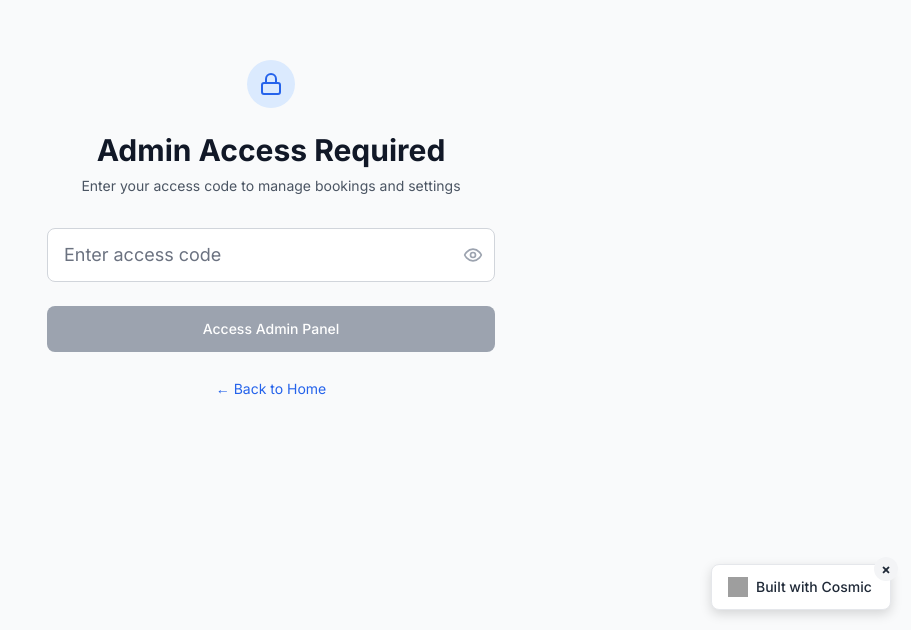
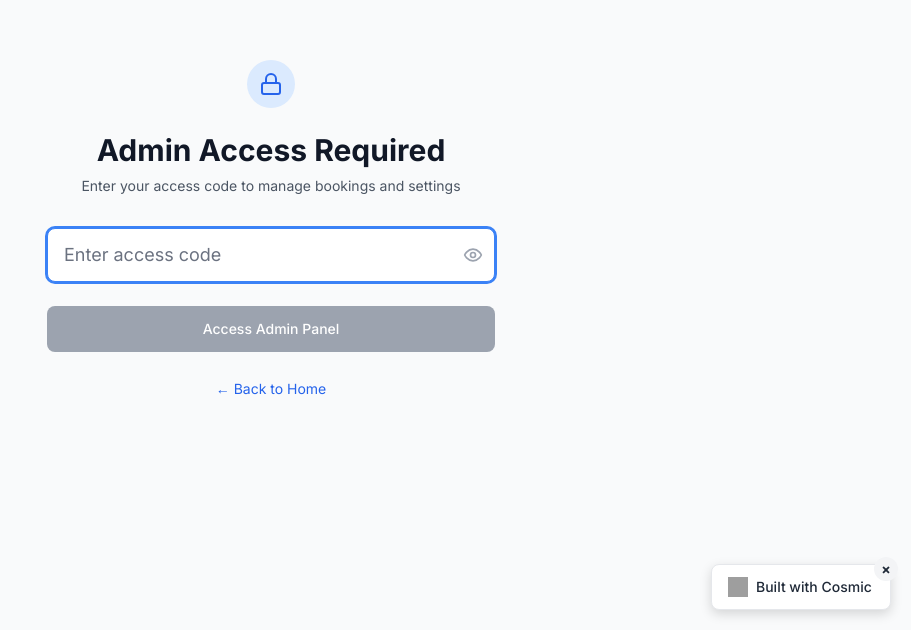
Before and after one commit to cosmic-community/bookeasy, a Next.js app: page /admin-login in a window 1280 px wide. Shown: the part 170-800 px from the top of the page, without its empty margins (369-1280 px from the left). Built offline with nearby package versions, Linux system fonts and the light colour scheme; grey boxes are pictures that could not be loaded.

Commit message:
Add auto-focus to login input and keep password toggle visible on focus

```diff
--- a/components/AdminLoginForm.tsx
+++ b/components/AdminLoginForm.tsx
@@ -1,6 +1,6 @@
 'use client'
 
-import { useState } from 'react'
+import { useState, useEffect, useRef } from 'react'
 import { useRouter, useSearchParams } from 'next/navigation'
 import { Eye, EyeOff } from 'lucide-react'
 
@@ -9,10 +9,18 @@ export default function AdminLoginForm() {
   const [showPassword, setShowPassword] = useState(false)
   const [error, setError] = useState('')
   const [isLoading, setIsLoading] = useState(false)
+  const inputRef = useRef<HTMLInputElement>(null)
 
   const router = useRouter()
   const searchParams = useSearchParams()
   const redirectPath = searchParams.get('redirect') || '/bookings'
+
+  // Auto-focus the input when component mounts
+  useEffect(() => {
+    if (inputRef.current) {
+      inputRef.current.focus()
+    }
+  }, [])
 
   const handleSubmit = async (e: React.FormEvent) => {
     e.preventDefault()
@@ -55,6 +63,7 @@ export default function AdminLoginForm() {
         </label>
         <div className="relative">
           <input
+            ref={inputRef}
             id="access-code"
             name="access-code"
             type={showPassword ? 'text' : 'password'}
@@ -67,9 +76,10 @@ export default function AdminLoginForm() {
           />
           <button
             type="button"
-            className="absolute inset-y-0 right-0 pr-3 flex items-center"
+            className="absolute inset-y-0 right-0 pr-3 flex items-center z-20"
             onClick={() => setShowPassword(!showPassword)}
             disabled={isLoading}
+            tabIndex={-1}
           >
             {showPassword ? (
               <EyeOff className="h-5 w-5 text-gray-400 hover:text-gray-600" />
```
